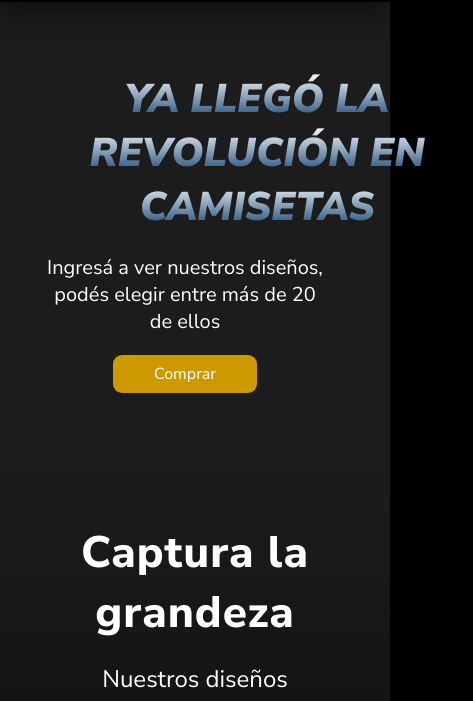
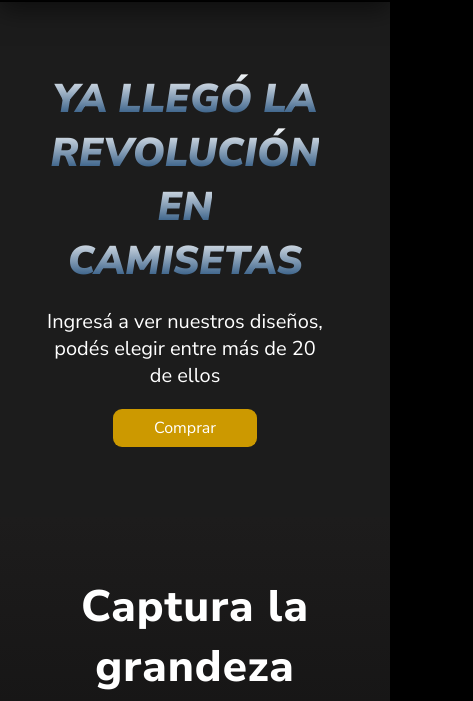
Before and after one commit to NahuelSGomez/proyecto-integrador-1, a plain HTML site: page index.html in a window 390 px wide. Shown: the part 78-779 px from the top of the page, 473 px wide, since content can reach past the window. Drawn offline with Linux system fonts and the light colour scheme; files whose address does not match are found by name.

Commit message:
modificaciones con js

```diff
--- a/assets/media-queries.css
+++ b/assets/media-queries.css
@@ -1,3 +1,13 @@
+@media (max-width: 1100px){
+    .hero-info h1{
+        font-size: 46px;
+    }
+
+    .hero-info p{
+        font-size: 22px;
+    }
+}
+
 @media (max-width: 850px){
     /*navbar*/
 
@@ -79,11 +89,11 @@
     }
 
     .hero-info h1{
-        font-size: 50px;
+        font-size: 48px;
     }
 
     .hero-info p{
-        font-size: 26px;
+        font-size: 24px;
     }
 
     /*Acerca*/
--- a/assets/style.css
+++ b/assets/style.css
@@ -192,7 +192,7 @@ nav {
 .Inicio {
     display: flex;
     align-items: center;
-    padding: 50px 40px;
+    padding: 50px 0px 50px 40px;
     background: rgb(28, 28, 28);
     width: 100%;
     gap: 20px;
@@ -211,7 +211,7 @@ nav {
     /* font-family: "Renegade Pursuit"; */
     font-size: 50px;
     font-weight: 900;
-    width: 150%;
+    width: 100%;
 }
 
 .hero-info h1 span{
--- a/index.js
+++ b/index.js
@@ -12,6 +12,8 @@ const nameInput = document.getElementById("name");
 const lastNameInput = document.getElementById("lastName");
 const emailInput = document.getElementById("email");
 const message = document.getElementById("message");
+const confirmedMsg = document.getElementById("mensaje-confirmacion");
+
 
 
 //funciones auxiliares
```
